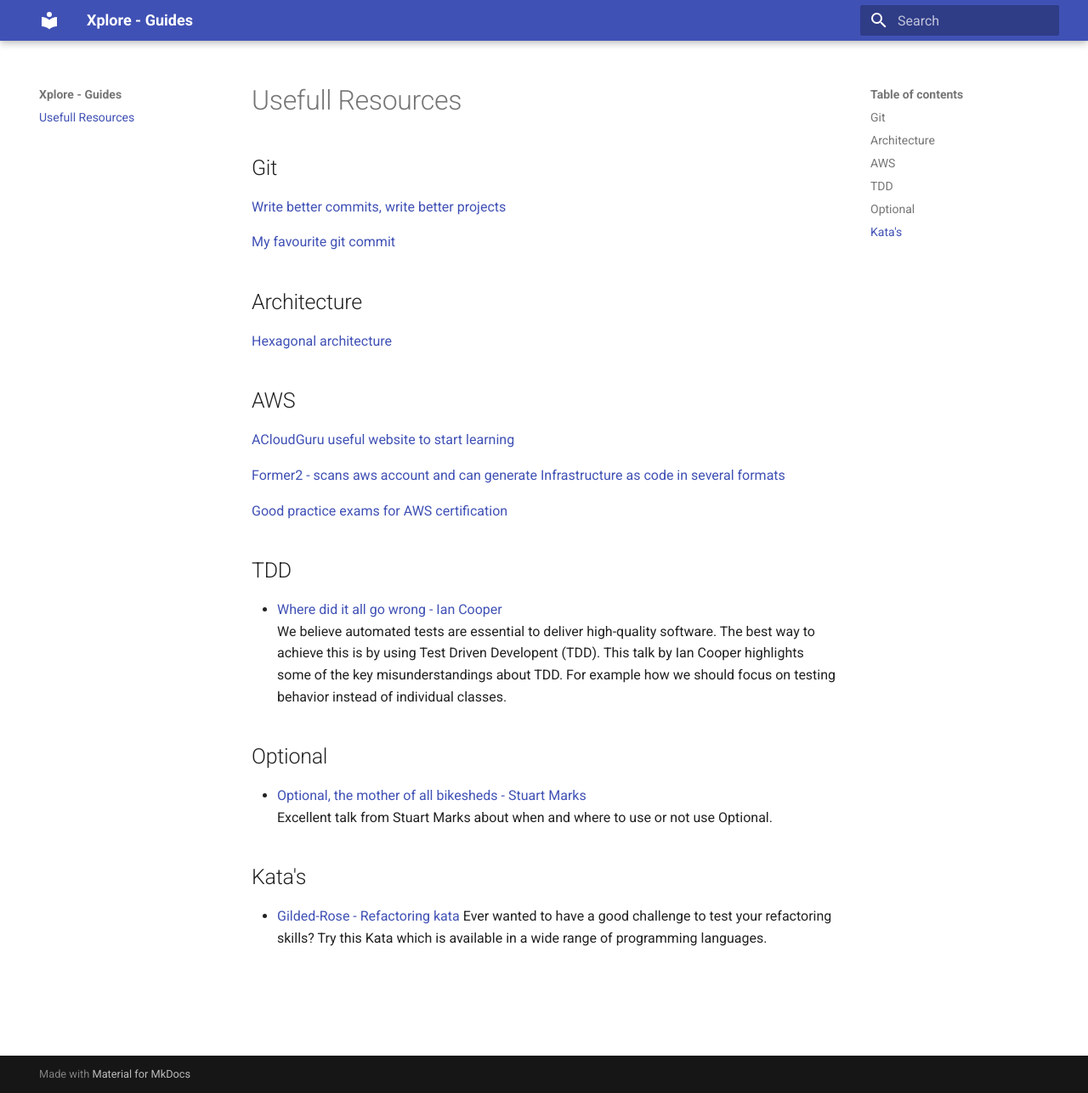
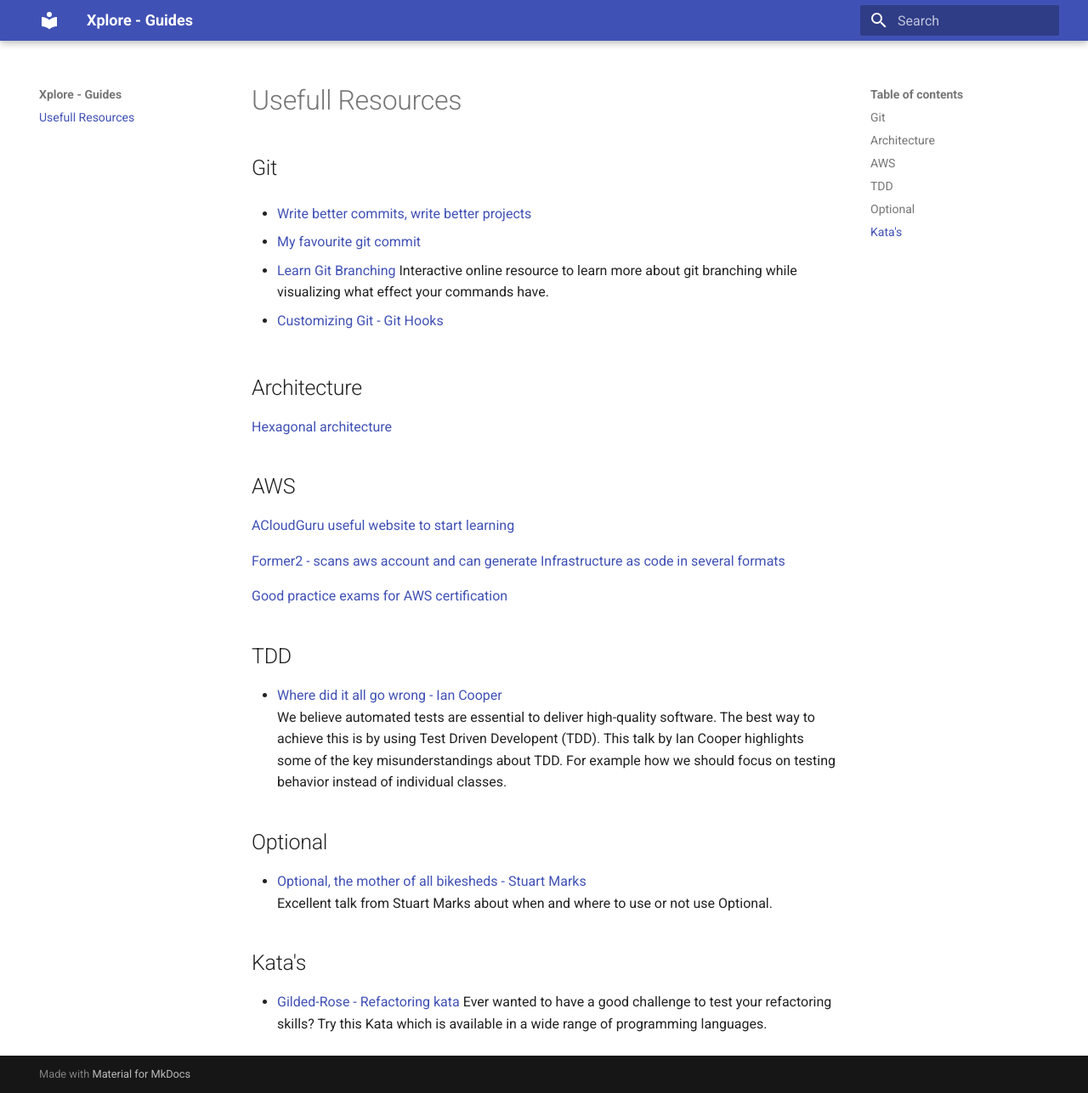
Before and after one commit to XploreBe/guides, an MkDocs documentation site: the page built from docs/index.md, in a window 1280 px wide and 1287 px high. Shown: the whole window at 85% size. Built offline with MkDocs 1.6.1 and Material for MkDocs 9.7.7, drawn with Linux system fonts in a browser that asks for light colours.

Commit message:
Add resources about git
* Interactive online resource to learn more about git branching while
  visualizing what effect your commands have.
* Link to a chapter about git hooks from the Pro git book.

```diff
--- a/docs/index.md
+++ b/docs/index.md
@@ -1,10 +1,14 @@
 # Usefull Resources
 
 ## Git
-[Write better commits, write better projects](https://github.blog/2022-06-30-write-better-commits-build-better-projects/)
+- [Write better commits, write better projects](https://github.blog/2022-06-30-write-better-commits-build-better-projects/)
 
-[My favourite git commit](https://dhwthompson.com/2019/my-favourite-git-commit)
+- [My favourite git commit](https://dhwthompson.com/2019/my-favourite-git-commit)
 
+- [Learn Git Branching](https://learngitbranching.js.org/)
+Interactive online resource to learn more about git branching while visualizing what effect your commands have.
+
+- [Customizing Git - Git Hooks](https://git-scm.com/book/en/v2/Customizing-Git-Git-Hooks)
 
 
 ## Architecture
```
